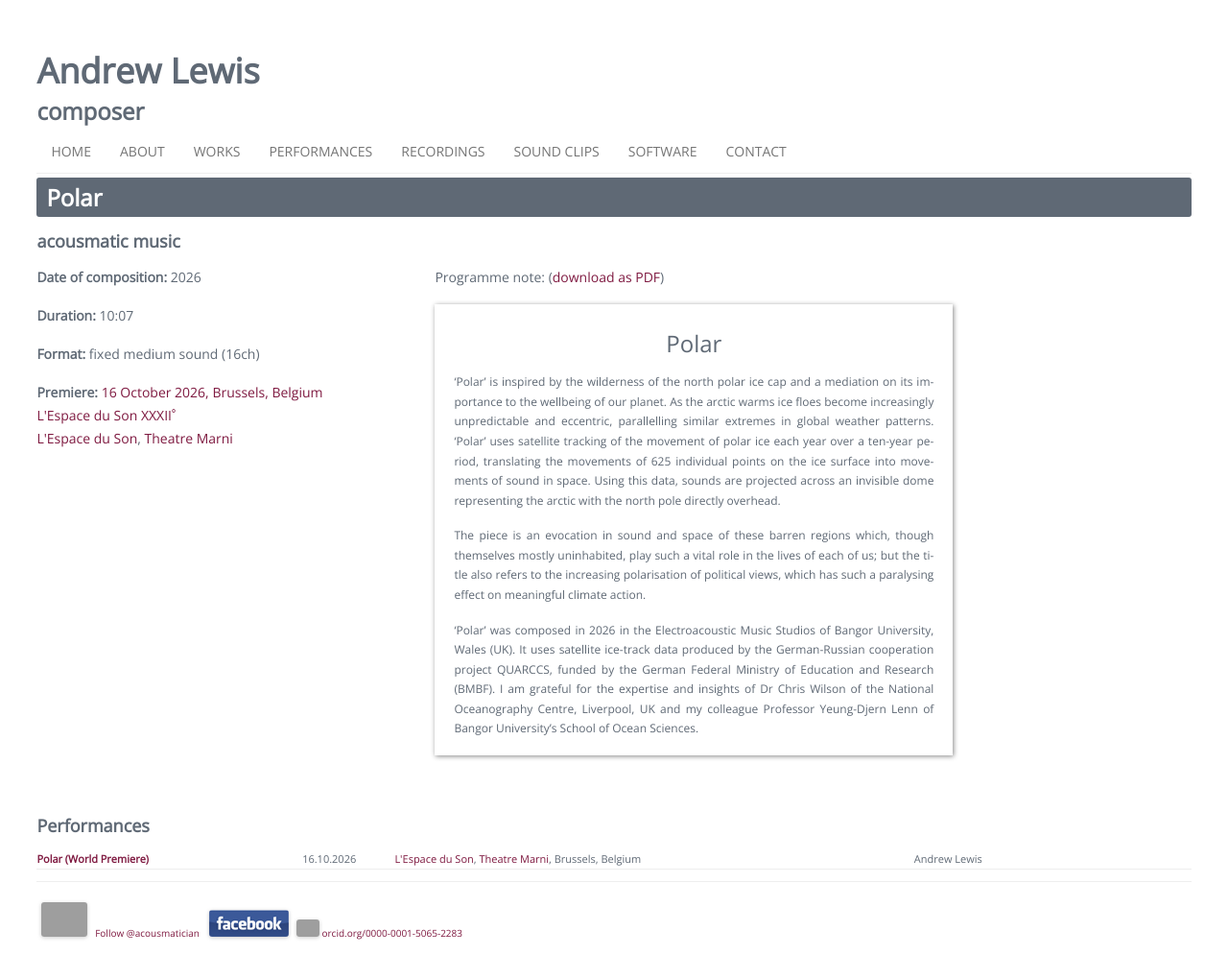
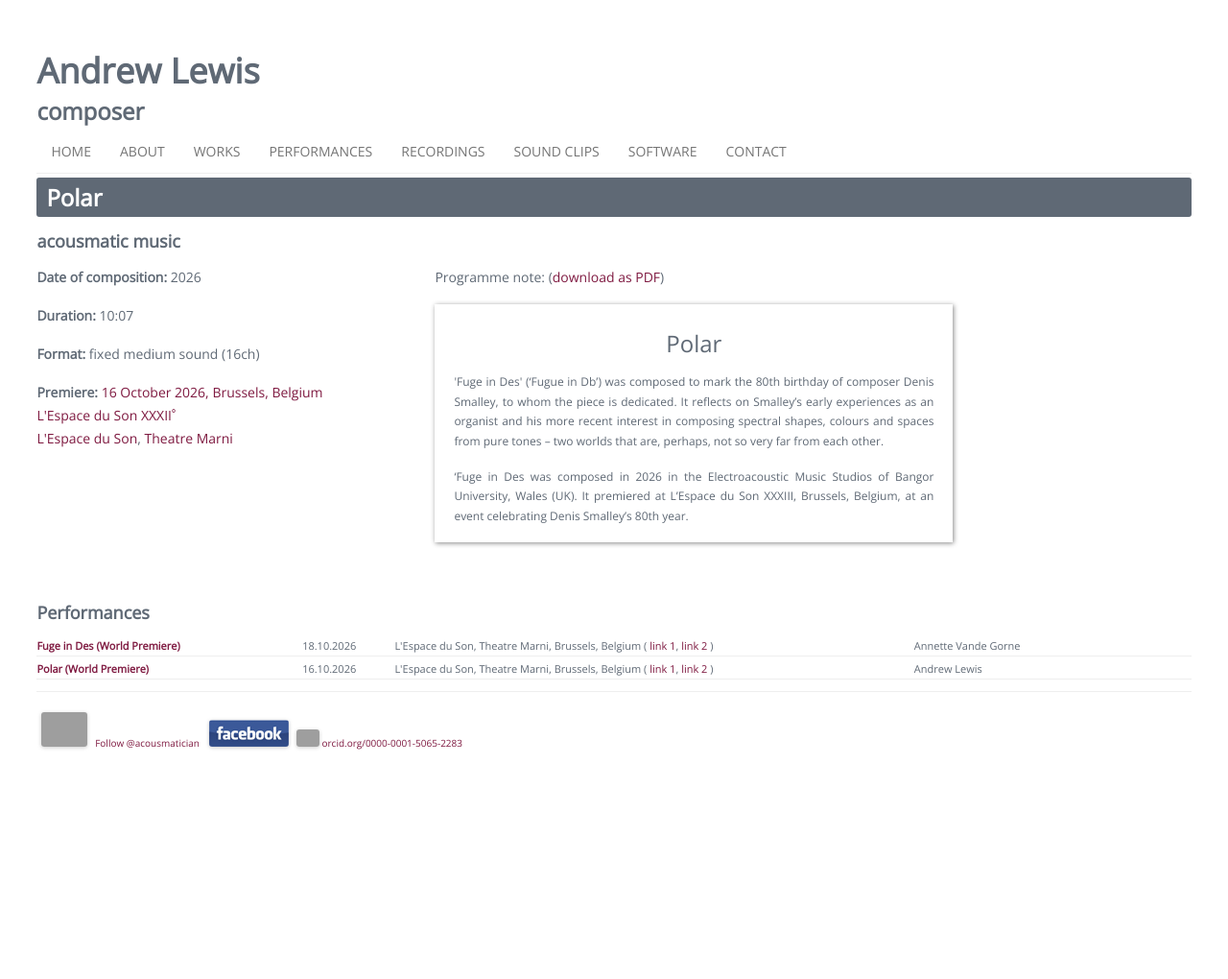
Before and after one commit to acousmatician/acousmatician.github.io, a Jekyll site: the page built from works/polar.html, in a window 1280 px wide. Shown: the whole page at 96% size. Built offline with Jekyll 4.4.1, drawn with Linux system fonts in a browser that asks for light colours; nearby versions of some CDN libraries; library files that are not in the unit come from our copies; after the commit the page ends 900 px from its top, so only the background shows below that; grey boxes are pictures that could not be loaded.

Commit message:
Add Fuge in Des and update other perf pages

```diff
--- a/works/polar.html
+++ b/works/polar.html
@@ -24,15 +25,14 @@ title: Andrew Lewis | Polar
         <div id="prognote-container">
           <p class="prognote-title">Polar</p>
 
-          <p class="prognote">‘Polar’ is inspired by the wilderness of the north polar ice cap and a mediation on its importance to the wellbeing of our planet. As the arctic warms ice floes become increasingly unpredictable and eccentric, parallelling similar extremes in global weather patterns. ‘Polar’ uses satellite tracking of the movement of polar ice each year over a ten-year period, translating the movements of 625 individual points on the ice surface into movements of sound in space. Using this data, sounds are projected across an invisible dome representing the arctic with the north pole directly overhead.</p>
-          <p class="prognote">The piece is an evocation in sound and space of these barren regions which, though themselves mostly uninhabited, play such a vital role in the lives of each of us; but the title also refers to the increasing polarisation of political views, which has such a paralysing effect on meaningful climate action.</p>
-<p class="prognote">‘Polar’ was composed in 2026 in the Electroacoustic Music Studios of Bangor University, Wales (UK). It uses satellite ice-track data produced by the German-Russian cooperation project QUARCCS, funded by the German Federal Ministry of Education and Research (BMBF). I am grateful for the expertise and insights of Dr Chris Wilson of the National Oceanography Centre, Liverpool, UK and my colleague Professor Yeung-Djern Lenn of Bangor University’s School of Ocean Sciences.</p>
+          <p class="prognote">'Fuge in Des' (‘Fugue in Db’) was composed to mark the 80th birthday of composer Denis Smalley, to whom the piece is dedicated. It reflects on Smalley’s early experiences as an organist and his more recent interest in composing spectral shapes, colours and spaces from pure tones – two worlds that are, perhaps, not so very far from each other.</p>
+        <p class="prognote">‘Fuge in Des was composed in 2026 in the Electroacoustic Music Studios of Bangor University, Wales (UK). It premiered at L’Espace du Son XXXIII, Brussels, Belgium, at an event celebrating Denis Smalley’s 80th year.</p>
         </div>
         <br>
         <br>
       </div>
-      <!--- Start of PERFORMANCES --->
+   <!--- Start of PERFORMANCES --->
       <div class="full_column">
         <h4>Performances</h4>
-        {% include performances/polar_perf.html %}
+        {% include performance_list.html %}
          </div><!--- End of PERFORMANCES --->
--- a/works/three_storms.html
+++ b/works/three_storms.html
@@ -38,5 +38,5 @@ piece_id: three_storms
       <!--- Start of PERFORMANCES --->
       <div class="full_column">
         <h4>Performances</h4>
-        {% include performances/three_storms_perf.html %}
+        {% include performance_list.html %}
          </div><!--- End of PERFORMANCES --->
--- a/works/two_lakes.html
+++ b/works/two_lakes.html
@@ -1,6 +1,7 @@
 ---
 layout: default
 title: Andrew Lewis | Two Lakes
+piece_id: two_lakes
 ---
       <h3>Two Lakes</h3>
       <h4>acousmatic music</h4>
@@ -41,5 +42,5 @@ Giver of life! …"</p>
       <!--- Start of PERFORMANCES --->
       <div class="full_column">
         <h4>Performances</h4>
-        {% include performance_list.html work_url="/works/two_lakes.html" %}
+{% include performance_list.html %}
          </div><!--- End of PERFORMANCES --->
```
Also changed, not shown: other parts of works/polar.html (+1 -0 lines), works/fuge_in_des.html (added, +39 -0 lines), 1 other file.
